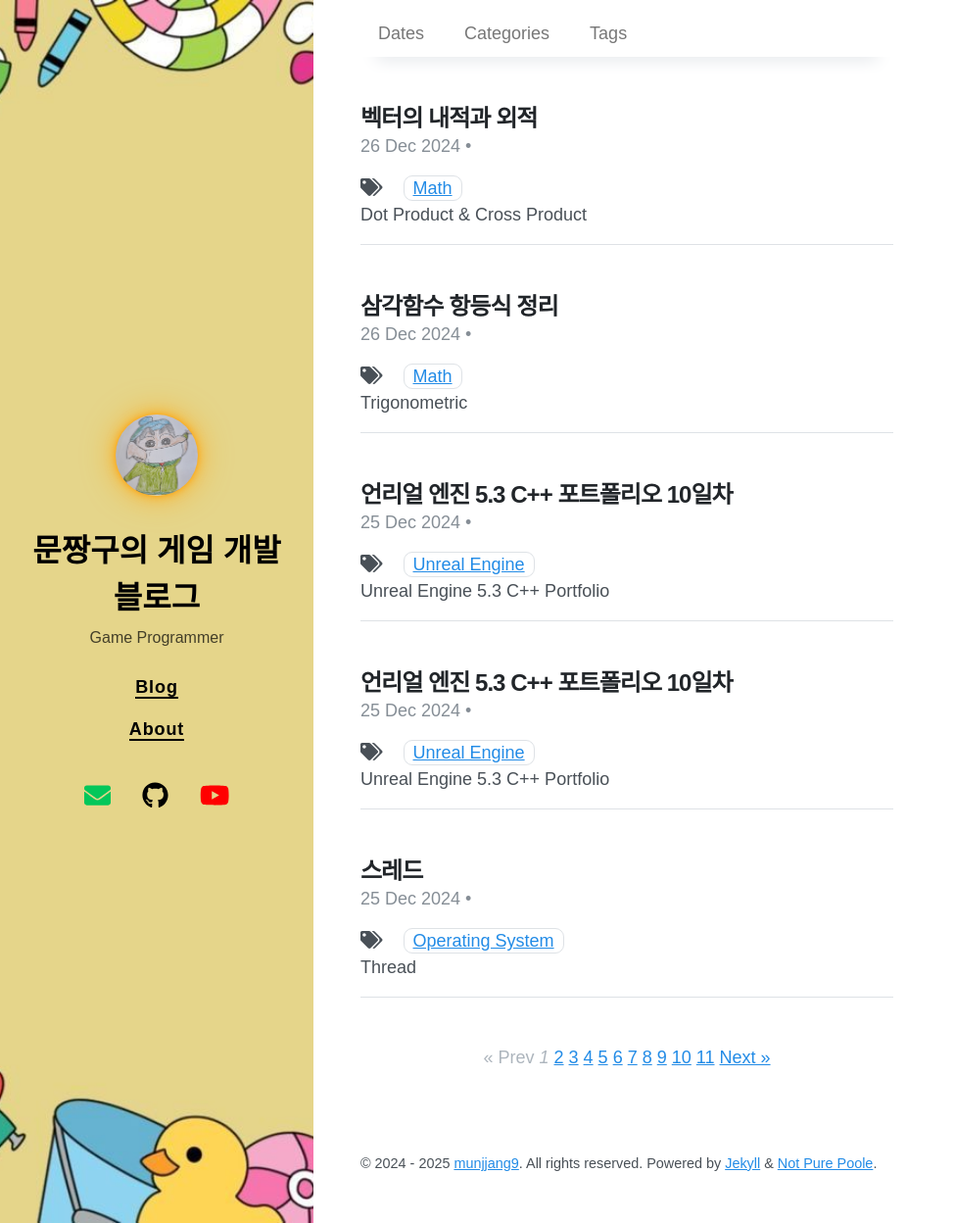
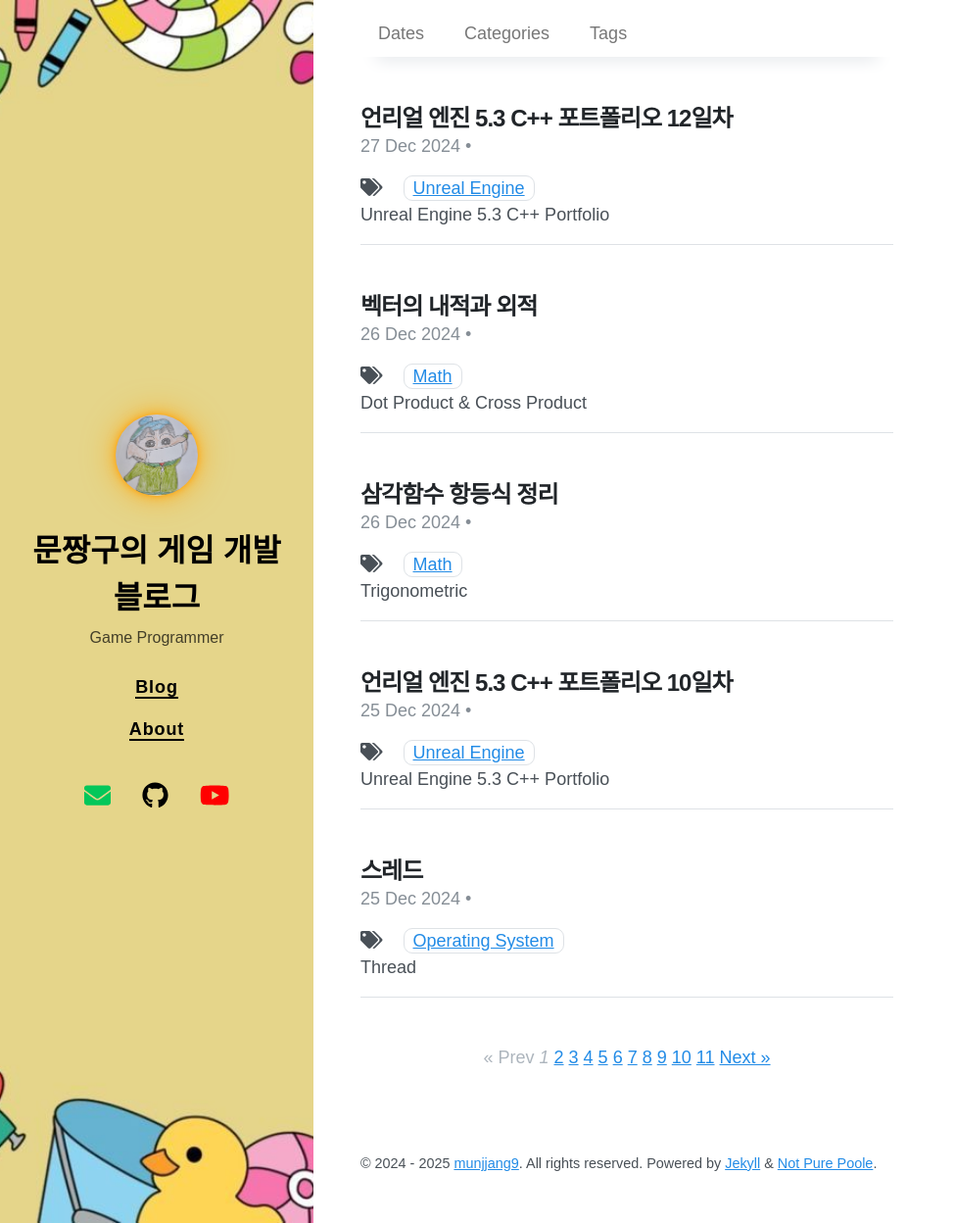
Before and after one commit to munjjang9/munjjang9.github.io, a Jekyll site: the page built from index.html, in a window 1280 px wide and 1248 px high. Shown: the whole window at 98% size, without its empty margins (0-975 px from the left). Built offline with Jekyll 4.4.1, drawn with Linux system fonts in a browser that asks for light colours; nearby versions of some CDN libraries; the list of posts is cut into pages by our own code.

Commit message:
Update 2024-12-27-UE-Portfolio-05.md
Title & Date Changed

```diff
--- a/_posts/2024-12-27-UE-Portfolio-05.md
+++ b/_posts/2024-12-27-UE-Portfolio-05.md
@@ -1,9 +1,9 @@
 ---
 layout: post
-title: 언리얼 엔진 5.3 C++ 포트폴리오 10일차
+title: 언리얼 엔진 5.3 C++ 포트폴리오 12일차
 author: munjjang9
 tags: [Unreal Engine]
-date: 2024-12-25 23:00 +0900
+date: 2024-12-27 23:00 +0900
 categories: [Portfolio]
 toc: true
 ---
```
